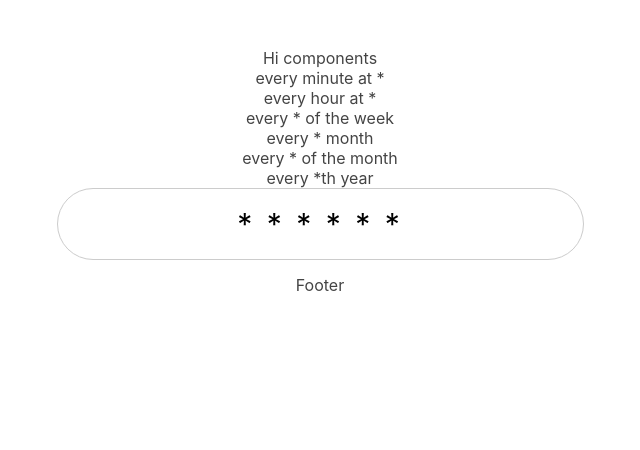
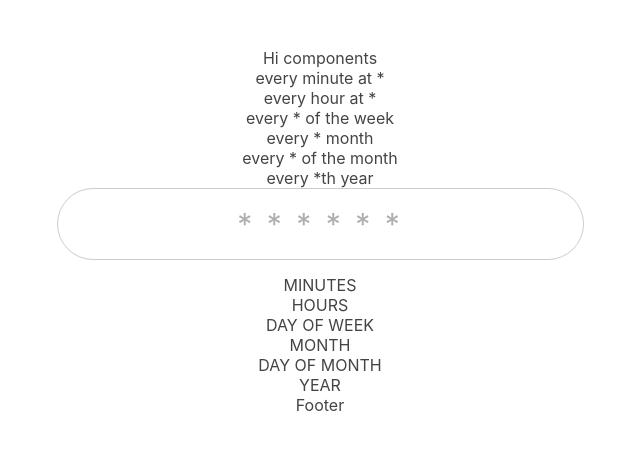
Before and after one commit to BlackBinary/aws-cron, a Svelte app: page / in a window 1280 px wide. Shown: the top 450 px of the page, without its empty margins (360-1000 px from the left). Built offline with nearby package versions, Linux system fonts and the light colour scheme.

Commit message:
input styling

```diff
--- a/src/components/cronchecker.svelte
+++ b/src/components/cronchecker.svelte
@@ -19,6 +19,26 @@
     every {dayOfMonth} of the month<br>
     every {year}th year<br>
     <input bind:value={cron}>
+    <div class="types">
+        <div class="type">
+          MINUTES
+        </div>
+        <div class="type">
+          HOURS
+        </div>
+        <div class="type">
+          DAY OF WEEK
+        </div>
+        <div class="type">
+          MONTH
+        </div>
+        <div class="type">
+          DAY OF MONTH
+        </div>
+        <div class="type">
+          YEAR
+        </div>
+    </div>
 </main>
 
 <style lang="scss">
@@ -33,5 +53,7 @@ input {
   padding: 0 30px;
   letter-spacing: 3px;
   text-align: center;
+  outline: none;
+  color: #aeaeae;
 }
 </style>
```
